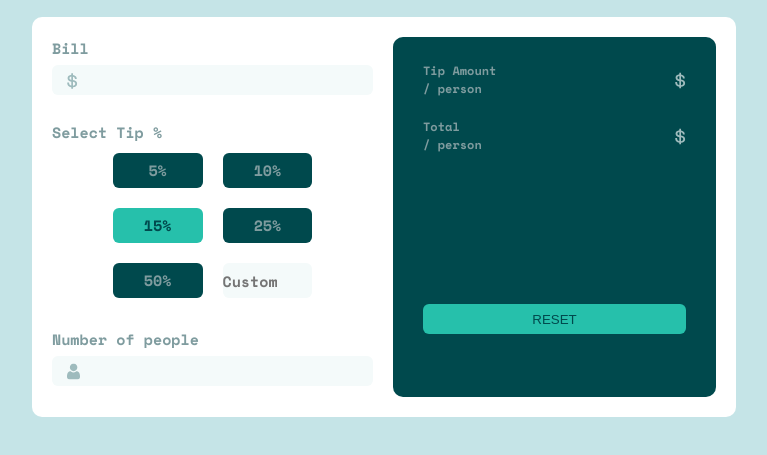
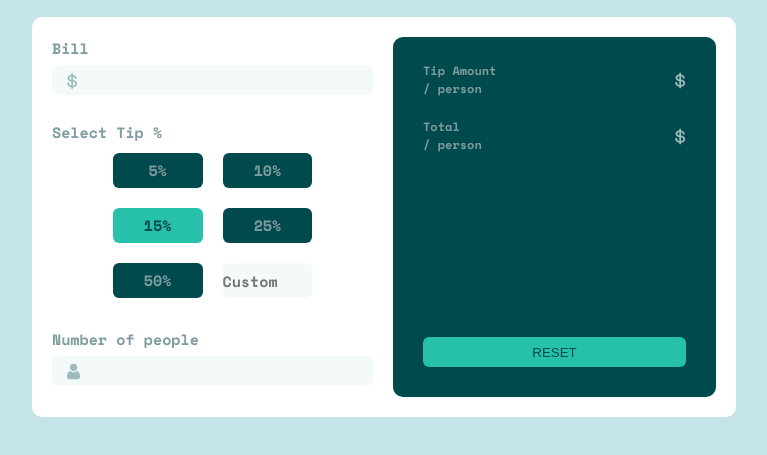
Before and after one commit to Mr-m9n/Tip-Calculator, a website: page index.html in a window 1280 px wide. Shown: the part 213-668 px from the top of the page, without its empty margins (256-1023 px from the left). Drawn offline with nearby package versions, Linux system fonts and the light colour scheme.

Commit message:
made ammends on the reset button responsiveness

```diff
--- a/styles.css
+++ b/styles.css
@@ -117,6 +117,10 @@ input {
   justify-content: space-between;
 }
 
+.total {
+  margin-bottom: auto;
+}
+
 .display h3 {
   font-size: 1.2rem;
   color: hsl(184, 14%, 56%);
@@ -195,10 +199,6 @@ button {
     padding: 2.5rem 3rem 3rem;
     gap: 2rem;
   }
-
-  button {
-    transform: translateY(12rem);
-  }
 }
 
 @media screen and (min-width: 912px) {
@@ -212,8 +212,4 @@ button {
     width: 55%;
     height: 50%;
   }
-
-  button {
-    transform: translateY(13rem);
-  }
 }
```
